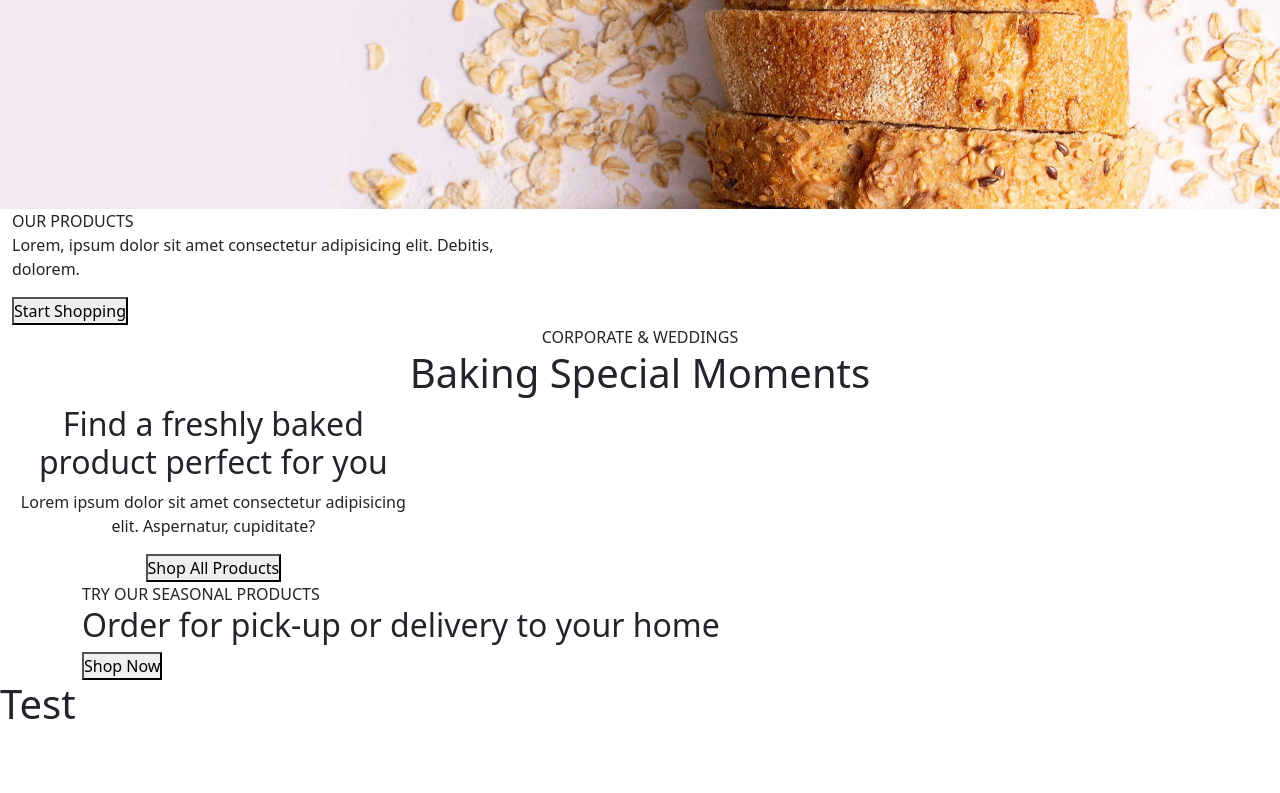
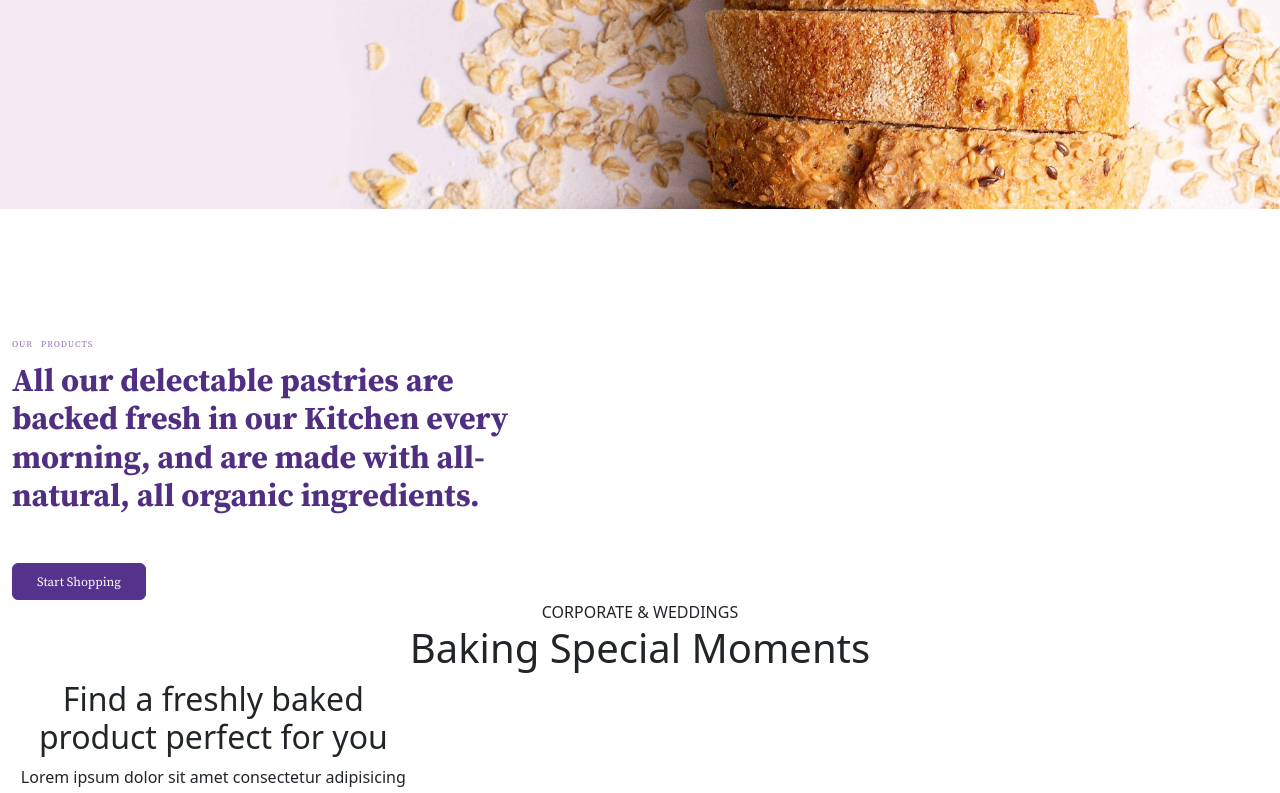
Before and after one commit to antoniostassi/proj-html-vuejs, a Vue app: page / in a window 1280 px wide. Shown: the part 591-1384 px from the top of the page. Before the commit the page ends 1327 px from the top, so only its background shows below. Built offline with nearby package versions, Linux system fonts and the light colour scheme.

Commit message:
Global .small-title + OurProducts component

```diff
--- a/src/assets/scss/classes.scss
+++ b/src/assets/scss/classes.scss
@@ -15,7 +15,8 @@
 }
 
 .btn-bg-color {
-    color: $btn-dark-color;
+    background-color: $btn-dark-color;
+    color:white;
 }
 
 // Fonts
@@ -45,3 +46,9 @@
     box-shadow: rgba(100, 100, 111, 0.2) 0px 7px 29px 0px;
     min-width:60px;
 }
+
+.small-title {
+    font-size:0.55rem;
+    word-spacing:5px;
+    letter-spacing:1px;
+}
--- a/src/assets/scss/components/HeaderComponent.scss
+++ b/src/assets/scss/components/HeaderComponent.scss
@@ -20,12 +20,6 @@ section > .container-xxl {
     padding-top:120px;
     max-width:400px;
 
-    span {
-        font-size:0.55rem;
-        word-spacing:5px;
-        letter-spacing:1px;
-    }
-
     .bakery-btn {
         font-size: 0.8rem;
         transition:all 1s;
--- /dev/null
+++ b/src/assets/scss/components/OurProducts.scss
@@ -0,0 +1,14 @@
+@import "../variables.scss";
+
+.our-products {
+    margin-top:120px;
+    .btn-bg-color {
+        font-size:0.8rem;
+        border: 1px solid $btn-dark-color;
+        transition: all 0.6s;
+        &:hover {
+            background-color: white;
+            color: $btn-dark-color;
+        }
+    }
+}
--- a/src/components/HeaderComponent.vue
+++ b/src/components/HeaderComponent.vue
@@ -32,10 +32,10 @@ import NavbarComponent from './NavbarComponent.vue';
             <section>
                 <div class="container-xxl">
                     <div class="description">
-                        <span class="light-font serif-regular">FRESH & TASTY BAKERY EVERY DAY</span>
+                        <span class="light-font serif-regular small-title">FRESH & TASTY BAKERY EVERY DAY</span>
                         <h2 class="dark-font serif-bold mt-2 mb-4">The Perfect Fresh Bread</h2>
                         <p class="subtitle-font serif-regular mb-4">Lorem ipsum dolor sit amet consectetur adipisicing elit. Iste, fugit. Unde asperiores porro natus, dolores magnam quo quas fugiat architecto.</p>
-                        <div class="bakery-btn light-font serif-regular py-2 px-3 border-0 rounded">Explore our products</div>
+                        <div class="bakery-btn light-font serif-regular py-2 px-3 rounded">Explore our products</div>
                     </div>
                 </div>
 
--- a/src/components/MainComponent.vue
+++ b/src/components/MainComponent.vue
@@ -1,9 +1,14 @@
 <script>
+import OurProducts from './OurProducts.vue';
+
     export default {
         data(){
             return{
 
             }
+        },
+        components:{
+            OurProducts
         }
     }
 </script>
@@ -12,22 +17,8 @@
     <main>
         <div class="container-xxl">
 
-            <section>
-                <div class="row">
-                    <div class="col-5">
-                        <!-- our producs-->
-                        <span>OUR PRODUCTS</span>
-                        <p>Lorem, ipsum dolor sit amet consectetur adipisicing elit. Debitis, dolorem.</p>
-                        <button>Start Shopping</button>
-                    </div>
-
-                    <div class="col-7">
-                        <div class="carousel two-images">
-                            <!-- first carousel -->
-                        </div>
-                    </div>
-                </div>
-            </section>
+            <!-- Our Products Section -->
+            <OurProducts/>
 
             <section> <!-- Wedding -->
                 <div class="text-center">
--- /dev/null
+++ b/src/components/OurProducts.vue
@@ -0,0 +1,38 @@
+<script>
+    export default {
+        data(){
+            return{
+
+            }
+        }
+    }
+</script>
+
+<template>
+    <section class="our-products">
+        <div class="row">
+            <div class="col-5">
+                <!-- our producs-->
+                <span class="serif-regular small-title light-font">OUR PRODUCTS</span>
+                <h2 class="serif-bold dark-font mt-2 mb-5">
+                    All our delectable pastries are backed fresh in our Kitchen every morning, and are made with all-natural,
+                    all organic ingredients.
+                </h2>
+                <div class="bakery-btn dark-font serif-regular py-2 px-4 rounded btn-bg-color">
+                    Start Shopping
+                </div>
+
+            </div>
+
+            <div class="col-7">
+                <div class="carousel two-images">
+                    <!-- first carousel -->
+                </div>
+            </div>
+        </div>
+    </section>
+</template>
+
+<style lang="scss" scoped>
+    @use '../assets/scss/components/OurProducts.scss';
+</style>
--- a/src/components/TestTemplate.vue
+++ b/src/components/TestTemplate.vue
@@ -9,9 +9,8 @@
 </script>
 
 <template>
-    <h1>Test</h1>
 </template>
 
-<style scoped>
+<style lang="scss" scoped>
 
 </style>
```
